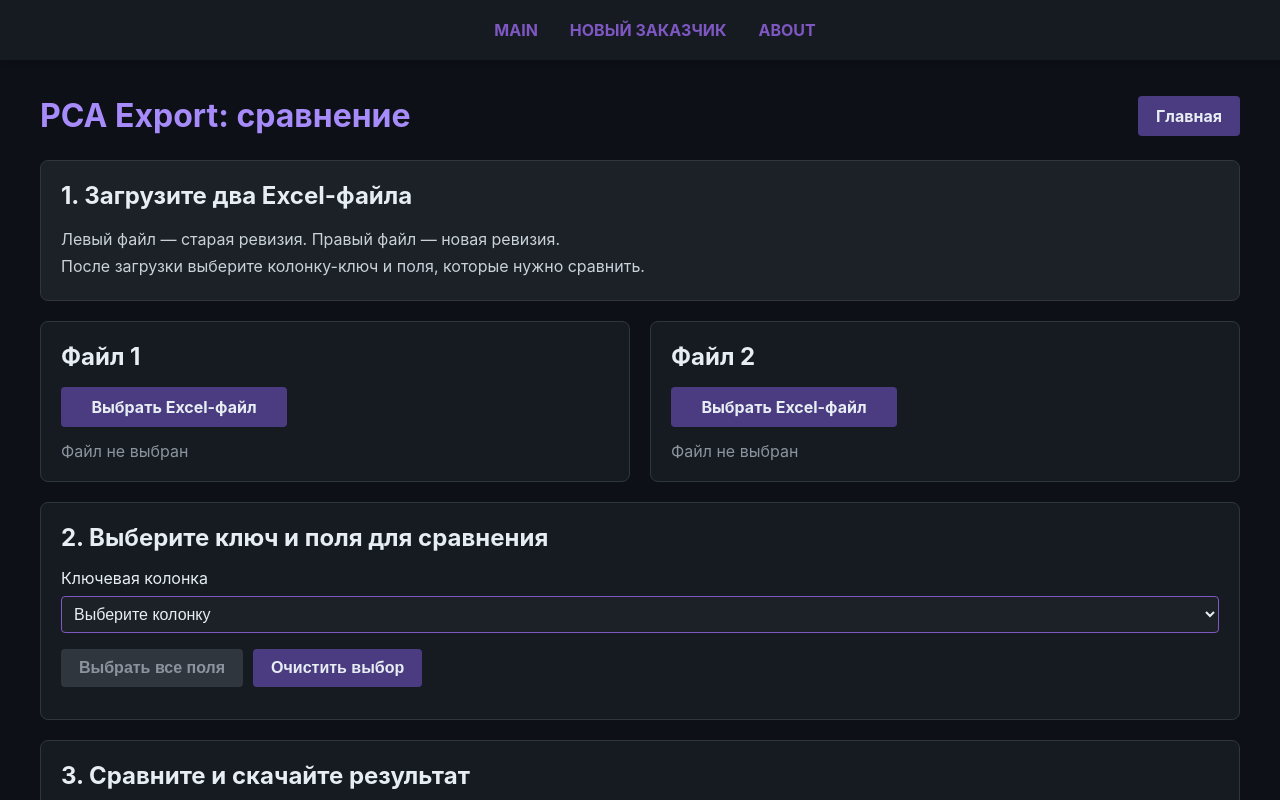
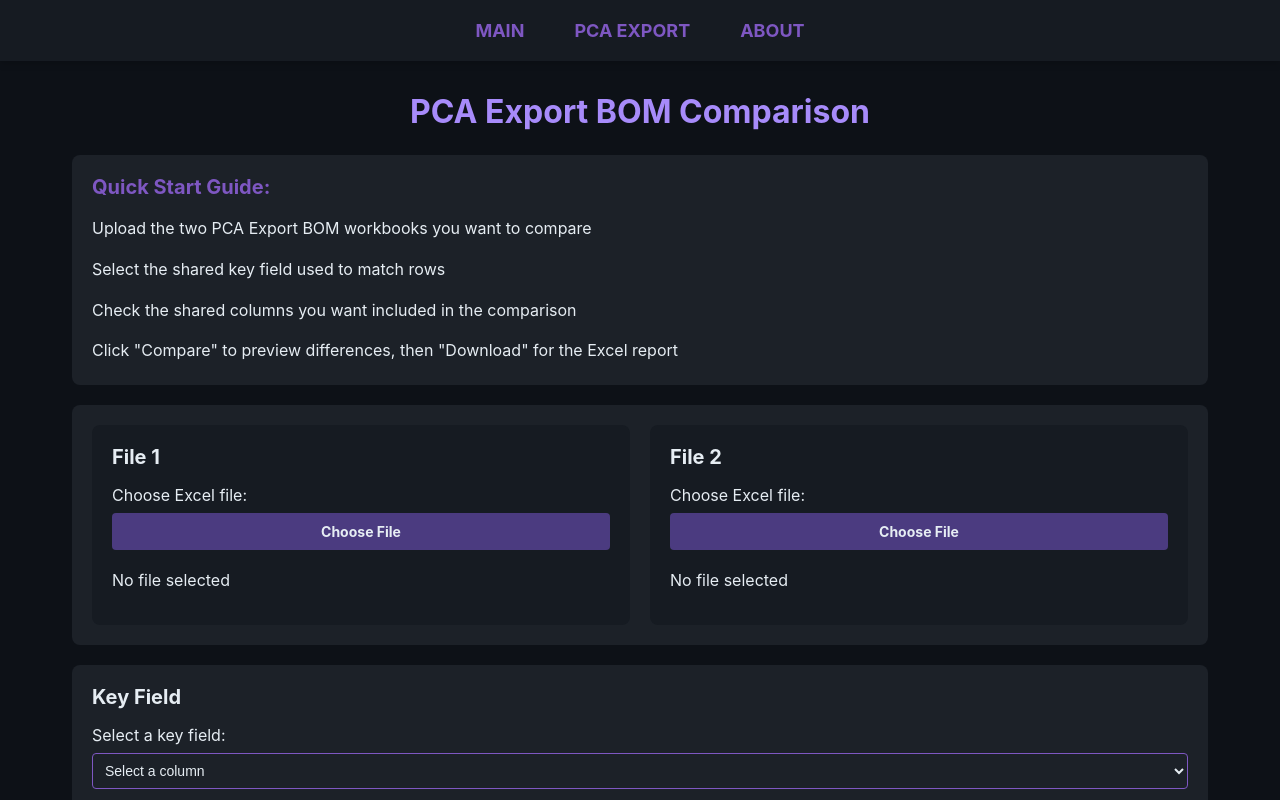
Before and after one commit to Mavline/tables_compare_app, a React (Create React App) app: page /pca-export in a window 1280 px wide. Shown: the top 800 px of the page. Built offline with nearby package versions, Linux system fonts and the light colour scheme.

Commit message:
Align PCA export UI with app style

```diff
--- a/src/components/Navigation.tsx
+++ b/src/components/Navigation.tsx
@@ -1,5 +1,25 @@
 import React from 'react';
 import { Link } from 'react-router-dom';
+
+const linkStyle: React.CSSProperties = {
+  color: '#7E57C2',
+  textDecoration: 'none',
+  fontSize: '18px',
+  fontWeight: 'bold',
+  padding: '5px 15px',
+  borderRadius: '4px',
+  transition: 'all 0.3s ease'
+};
+
+const handleMouseEnter = (event: React.MouseEvent<HTMLAnchorElement>) => {
+  event.currentTarget.style.backgroundColor = '#1C2128';
+  event.currentTarget.style.color = '#A78BFA';
+};
+
+const handleMouseLeave = (event: React.MouseEvent<HTMLAnchorElement>) => {
+  event.currentTarget.style.backgroundColor = 'transparent';
+  event.currentTarget.style.color = '#7E57C2';
+};
 
 const Navigation: React.FC = () => {
   return (
@@ -10,79 +30,38 @@ const Navigation: React.FC = () => {
       position: 'fixed',
       top: 0,
       zIndex: 1000,
-      boxShadow: '0 2px 8px rgba(0, 0, 0, 0.2)'
+      boxShadow: '0 2px 8px rgba(0, 0, 0, 0.2)',
+      boxSizing: 'border-box'
     }}>
       <div style={{
         display: 'flex',
         justifyContent: 'center',
-        gap: '8px',
+        gap: '20px',
         flexWrap: 'wrap',
         maxWidth: '1200px',
         margin: '0 auto'
       }}>
         <Link
           to="/"
-          style={{
-            color: '#7E57C2',
-            textDecoration: 'none',
-            fontSize: '16px',
-            fontWeight: 'bold',
-            padding: '5px 12px',
-            borderRadius: '4px',
-            transition: 'all 0.3s ease'
-          }}
-          onMouseEnter={e => {
-            e.currentTarget.style.backgroundColor = '#1C2128';
-            e.currentTarget.style.color = '#A78BFA';
-          }}
-          onMouseLeave={e => {
-            e.currentTarget.style.backgroundColor = 'transparent';
-            e.currentTarget.style.color = '#7E57C2';
-          }}
+          style={linkStyle}
+          onMouseEnter={handleMouseEnter}
+          onMouseLeave={handleMouseLeave}
         >
           MAIN
         </Link>
         <Link
           to="/pca-export"
-          style={{
-            color: '#7E57C2',
-            textDecoration: 'none',
-            fontSize: '16px',
-            fontWeight: 'bold',
-            padding: '5px 12px',
-            borderRadius: '4px',
-            transition: 'all 0.3s ease'
-          }}
-          onMouseEnter={e => {
-            e.currentTarget.style.backgroundColor = '#1C2128';
-            e.currentTarget.style.color = '#A78BFA';
-          }}
-          onMouseLeave={e => {
-            e.currentTarget.style.backgroundColor = 'transparent';
-            e.currentTarget.style.color = '#7E57C2';
-          }}
+          style={linkStyle}
+          onMouseEnter={handleMouseEnter}
+          onMouseLeave={handleMouseLeave}
         >
-          НОВЫЙ ЗАКАЗЧИК
+          PCA EXPORT
         </Link>
         <Link
           to="/about"
-          style={{
-            color: '#7E57C2',
-            textDecoration: 'none',
-            fontSize: '16px',
-            fontWeight: 'bold',
-            padding: '5px 12px',
-            borderRadius: '4px',
-            transition: 'all 0.3s ease'
-          }}
-          onMouseEnter={e => {
-            e.currentTarget.style.backgroundColor = '#1C2128';
-            e.currentTarget.style.color = '#A78BFA';
-          }}
-          onMouseLeave={e => {
-            e.currentTarget.style.backgroundColor = 'transparent';
-            e.currentTarget.style.color = '#7E57C2';
-          }}
+          style={linkStyle}
+          onMouseEnter={handleMouseEnter}
+          onMouseLeave={handleMouseLeave}
         >
           ABOUT
         </Link>
--- a/src/pcaExport/PcaExportCompare.tsx
+++ b/src/pcaExport/PcaExportCompare.tsx
@@ -1,5 +1,4 @@
 import React, { useMemo, useState } from 'react';
-import { Link } from 'react-router-dom';
 import { saveAs } from 'file-saver';
 import {
   comparePcaRows,
@@ -23,20 +22,23 @@ interface PreviewRow {
   right: string;
 }
 
-const pageStyle: React.CSSProperties = {
-  minHeight: '100vh',
-  backgroundColor: '#0D1117',
+const panelStyle: React.CSSProperties = {
+  width: '100%',
+  backgroundColor: '#1C2128',
+  padding: '20px',
+  borderRadius: '8px',
+  marginBottom: '20px',
   color: '#E6EDF3',
-  padding: '96px 32px 48px',
+  textAlign: 'left',
   boxSizing: 'border-box',
-  overflowX: 'hidden',
 };
 
-const panelStyle: React.CSSProperties = {
+const fileCardStyle: React.CSSProperties = {
   backgroundColor: '#161B22',
-  border: '1px solid #30363D',
+  padding: '20px',
   borderRadius: '8px',
-  padding: '20px',
+  boxSizing: 'border-box',
+  minWidth: 0,
 };
 
 const buttonStyleBase: React.CSSProperties = {
@@ -63,29 +65,51 @@ const selectStyle: React.CSSProperties = {
   borderRadius: '4px',
   backgroundColor: '#1C2128',
   color: '#E6EDF3',
-};
-
-const fileButtonStyle: React.CSSProperties = {
-  ...buttonStyleBase,
-  display: 'inline-block',
-  textAlign: 'center',
-  minWidth: '190px',
+  fontSize: '14px',
+  boxSizing: 'border-box',
 };
 
 const hiddenFileInputStyle: React.CSSProperties = {
   position: 'absolute',
-  inset: 0,
+  top: 0,
+  left: 0,
+  width: '100%',
+  height: '100%',
   opacity: 0,
   cursor: 'pointer',
+  zIndex: 2,
+};
+
+const fileButtonWrapperStyle: React.CSSProperties = {
+  position: 'relative',
+  marginBottom: '20px',
+  width: '100%',
+  maxWidth: '520px',
+};
+
+const fileButtonStyle: React.CSSProperties = {
+  padding: '10px 15px',
+  backgroundColor: '#4B3B80',
+  color: '#E6EDF3',
+  border: 'none',
+  borderRadius: '4px',
+  cursor: 'pointer',
+  textAlign: 'center',
+  fontSize: '14px',
+  fontWeight: 'bold',
+  width: '100%',
+  position: 'relative',
+  zIndex: 1,
+  boxSizing: 'border-box',
 };
 
 const metaGridStyle: React.CSSProperties = {
   display: 'grid',
-  gridTemplateColumns: '110px minmax(0, 1fr)',
+  gridTemplateColumns: '100px minmax(0, 1fr)',
   gap: '8px 14px',
   alignItems: 'start',
-  marginTop: '16px',
   color: '#C9D1D9',
+  fontSize: '14px',
 };
 
 const metaLabelStyle: React.CSSProperties = {
@@ -101,6 +125,7 @@ const metaValueStyle: React.CSSProperties = {
 const sectionTitleStyle: React.CSSProperties = {
   margin: '0 0 16px',
   color: '#E6EDF3',
+  fontSize: '20px',
 };
 
 const fieldCardStyle: React.CSSProperties = {
@@ -108,15 +133,16 @@ const fieldCardStyle: React.CSSProperties = {
   alignItems: 'center',
   gap: '10px',
   padding: '10px 12px',
-  backgroundColor: '#1C2128',
+  backgroundColor: '#161B22',
   borderRadius: '4px',
   minHeight: '42px',
+  minWidth: 0,
 };
 
 const statusLabels: Record<PcaComparisonRow['status'], string> = {
-  changed: 'Изменено',
-  added: 'Добавлено',
-  removed: 'Удалено',
+  changed: 'Changed',
+  added: 'Added',
+  removed: 'Removed',
 };
 
 const PcaExportCompare: React.FC = () => {
@@ -231,73 +257,104 @@ const PcaExportCompare: React.FC = () => {
   };
 
   return (
-    <main style={pageStyle}>
-      <div style={{ maxWidth: '1200px', width: '100%', margin: '0 auto' }}>
-        <div style={{ marginBottom: '24px', display: 'flex', justifyContent: 'space-between', gap: '16px', flexWrap: 'wrap' }}>
-          <div>
-            <h1 style={{ margin: 0, color: '#A78BFA' }}>PCA Export: сравнение</h1>
-          </div>
-          <Link to="/" style={{ ...buttonStyleBase, textDecoration: 'none', height: 'fit-content' }}>
-            Главная
-          </Link>
-        </div>
+    <div className="App">
+      <header className="App-header" style={{ boxSizing: 'border-box' }}>
+        <h1 style={{ margin: '0 0 24px', color: '#A78BFA' }}>PCA Export BOM Comparison</h1>
 
-        <section style={{ ...panelStyle, marginBottom: '20px', backgroundColor: '#1C2128' }}>
-          <h2 style={sectionTitleStyle}>1. Загрузите два Excel-файла</h2>
-          <div style={{ color: '#C9D1D9', lineHeight: 1.7 }}>
-            <div>Левый файл — старая ревизия. Правый файл — новая ревизия.</div>
-            <div>После загрузки выберите колонку-ключ и поля, которые нужно сравнить.</div>
+        <section style={panelStyle}>
+          <h2 style={{ color: '#7E57C2', margin: '0 0 15px', fontSize: '20px' }}>
+            Quick Start Guide:
+          </h2>
+          <div style={{
+            display: 'flex',
+            flexDirection: 'column',
+            gap: '12px',
+            alignItems: 'flex-start',
+            lineHeight: '1.8',
+            fontSize: '16px',
+          }}>
+            <span>Upload the two PCA Export BOM workbooks you want to compare</span>
+            <span>Select the shared key field used to match rows</span>
+            <span>Check the shared columns you want included in the comparison</span>
+            <span>Click "Compare" to preview differences, then "Download" for the Excel report</span>
           </div>
         </section>
 
-        <section style={{ display: 'grid', gridTemplateColumns: 'repeat(auto-fit, minmax(280px, 1fr))', gap: '20px', marginBottom: '20px' }}>
+        <section style={panelStyle}>
+          <div style={{
+            display: 'grid',
+            gridTemplateColumns: 'repeat(auto-fit, minmax(260px, 1fr))',
+            gap: '20px',
+          }}>
             {[0, 1].map(index => {
               const loaded = loadedFiles[index];
               return (
-              <div key={index} style={panelStyle}>
-                <h2 style={sectionTitleStyle}>Файл {index + 1}</h2>
-                <label style={{ position: 'relative', display: 'inline-block', marginBottom: '14px' }}>
-                  <span style={fileButtonStyle}>Выбрать Excel-файл</span>
+                <div key={index} style={fileCardStyle}>
+                  <h2 style={sectionTitleStyle}>File {index + 1}</h2>
+                  <label
+                    htmlFor={`pca-file-input-${index}`}
+                    style={{ display: 'block', marginBottom: '8px', color: '#E6EDF3' }}
+                  >
+                    Choose Excel file:
+                  </label>
+                  <div style={fileButtonWrapperStyle}>
                     <input
+                      id={`pca-file-input-${index}`}
                       type="file"
                       accept=".xlsx,.xls"
                       onChange={event => handleUpload(index, event.target.files?.[0])}
                       style={hiddenFileInputStyle}
                     />
-                </label>
-                {loaded ? (
+                    <div style={fileButtonStyle}>Choose File</div>
+                  </div>
+
+                  {!loaded && (
+                    <p style={{ color: '#E6EDF3', margin: '0 0 15px' }}>No file selected</p>
+                  )}
+
+                  {loaded && (
+                    <>
+                      <p style={{
+                        color: '#7E57C2',
+                        margin: '0 0 15px',
+                        fontSize: '14px',
+                        fontWeight: 'bold',
+                        wordBreak: 'break-word',
+                      }}>
+                        Selected file: {loaded.file.name}
+                      </p>
                       <div style={metaGridStyle}>
-                    <span style={metaLabelStyle}>Файл</span>
-                    <span style={metaValueStyle}>{loaded.file.name}</span>
-                    <span style={metaLabelStyle}>Лист</span>
+                        <span style={metaLabelStyle}>Sheet</span>
                         <span style={metaValueStyle}>{loaded.parsed.sheetName}</span>
-                    <span style={metaLabelStyle}>Колонки</span>
+                        <span style={metaLabelStyle}>Columns</span>
                         <span style={metaValueStyle}>{loaded.parsed.headers.length}</span>
-                    <span style={metaLabelStyle}>Строки</span>
+                        <span style={metaLabelStyle}>Rows</span>
                         <span style={metaValueStyle}>{loaded.parsed.rows.length}</span>
                       </div>
-                ) : (
-                  <p style={{ color: '#8B949E', margin: 0 }}>Файл не выбран</p>
+                    </>
                   )}
                 </div>
               );
             })}
+          </div>
         </section>
 
-        <section style={{ ...panelStyle, marginBottom: '20px' }}>
-          <h2 style={sectionTitleStyle}>2. Выберите ключ и поля для сравнения</h2>
-          <label style={{ display: 'block', marginBottom: '16px' }}>
-            <span style={{ display: 'block', marginBottom: '8px' }}>
-              Ключевая колонка
+        <section style={panelStyle}>
+          <h2 style={sectionTitleStyle}>Key Field</h2>
+          <label style={{ display: 'block', marginBottom: '20px' }}>
+            <span style={{ display: 'block', marginBottom: '8px', color: '#E6EDF3' }}>
+              Select a key field:
             </span>
             <select value={keyField} onChange={event => setKeyField(event.target.value)} style={selectStyle}>
-              <option value="">Выберите колонку</option>
+              <option value="">Select a column</option>
               {commonHeaders.map(header => (
                 <option key={header} value={header}>{header}</option>
               ))}
             </select>
           </label>
 
+          <div style={{ marginBottom: '12px' }}>
+            <h2 style={sectionTitleStyle}>Fields to Compare</h2>
             <div style={{ display: 'flex', gap: '10px', marginBottom: '12px', flexWrap: 'wrap' }}>
               <button
                 type="button"
@@ -305,16 +362,17 @@ const PcaExportCompare: React.FC = () => {
                 onClick={selectAllFields}
                 disabled={commonHeaders.length === 0}
               >
-              Выбрать все поля
+                Select All Fields
               </button>
               <button type="button" style={buttonStyleBase} onClick={clearFields}>
-              Очистить выбор
+                Clear Selection
               </button>
+            </div>
           </div>
 
           <div style={{
             display: 'grid',
-            gridTemplateColumns: 'repeat(auto-fit, minmax(240px, 1fr))',
+            gridTemplateColumns: 'repeat(auto-fit, minmax(220px, 1fr))',
             gap: '8px',
           }}>
             {commonHeaders.map(header => (
@@ -324,28 +382,27 @@ const PcaExportCompare: React.FC = () => {
                   checked={selectedFields.includes(header)}
                   onChange={() => toggleField(header)}
                 />
-                <span>{header}</span>
+                <span style={{ overflowWrap: 'anywhere' }}>{header}</span>
               </label>
             ))}
           </div>
         </section>
 
         {error && (
-          <div style={{
+          <section style={{
             ...panelStyle,
-            borderColor: '#F85149',
+            border: '1px solid #F85149',
             color: '#FFB4B4',
-            marginBottom: '20px',
           }}>
             {error}
-          </div>
+          </section>
         )}
 
-        <section style={{ ...panelStyle, marginBottom: '20px' }}>
-          <h2 style={sectionTitleStyle}>3. Сравните и скачайте результат</h2>
+        <section style={panelStyle}>
+          <h2 style={sectionTitleStyle}>Compare and Download</h2>
           <div style={{ display: 'flex', gap: '12px', alignItems: 'center', flexWrap: 'wrap' }}>
             <button type="button" style={buttonStyleBase} onClick={runComparison}>
-              Сравнить выбранные поля
+              Compare
             </button>
             <button
               type="button"
@@ -353,11 +410,11 @@ const PcaExportCompare: React.FC = () => {
               onClick={downloadComparison}
               disabled={!comparison || comparison.rows.length === 0}
             >
-              Скачать Excel
+              Download
             </button>
             {comparison && (
               <span style={{ color: '#C9D1D9' }}>
-                Строк с отличиями: {comparison.rows.length}
+                Rows with differences: {comparison.rows.length}
               </span>
             )}
           </div>
@@ -365,15 +422,15 @@ const PcaExportCompare: React.FC = () => {
 
         {comparison && (
           <section style={panelStyle}>
-            <h2 style={sectionTitleStyle}>Предпросмотр</h2>
+            <h2 style={sectionTitleStyle}>Preview</h2>
             {previewRows.length === 0 ? (
-              <p style={{ color: '#C9D1D9' }}>В выбранных полях отличий нет.</p>
+              <p style={{ color: '#C9D1D9', margin: 0 }}>No differences found in the selected fields.</p>
             ) : (
               <div style={{ overflowX: 'auto' }}>
                 <table style={{ width: '100%', borderCollapse: 'collapse', fontSize: '14px' }}>
                   <thead>
                     <tr>
-                      {['Статус', 'Ключ', 'Поле', 'Файл 1', 'Файл 2'].map(header => (
+                      {['Status', 'Key', 'Field', 'File 1', 'File 2'].map(header => (
                         <th key={header} style={tableHeaderStyle}>{header}</th>
                       ))}
                     </tr>
@@ -394,8 +451,8 @@ const PcaExportCompare: React.FC = () => {
             )}
           </section>
         )}
+      </header>
     </div>
-    </main>
   );
 };
 
```
Lines whose indentation alone changed are shown as unchanged.
